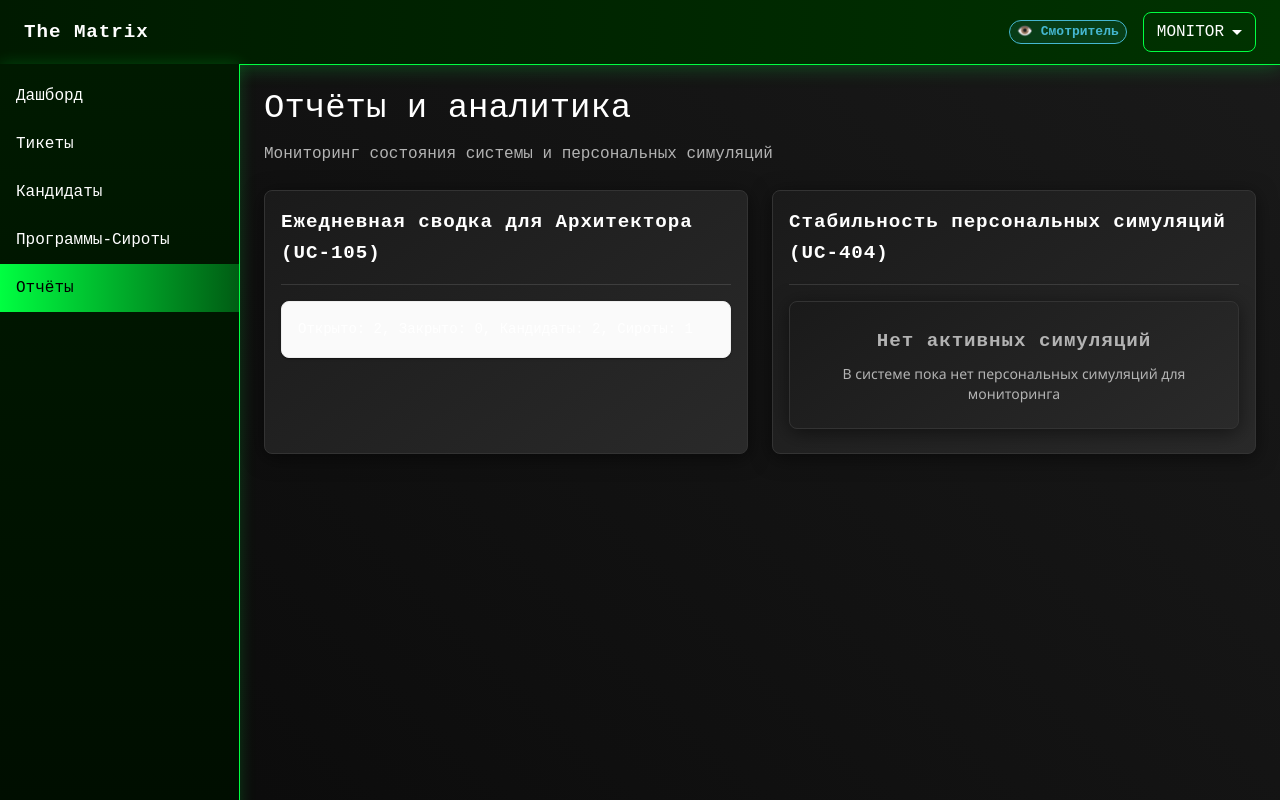
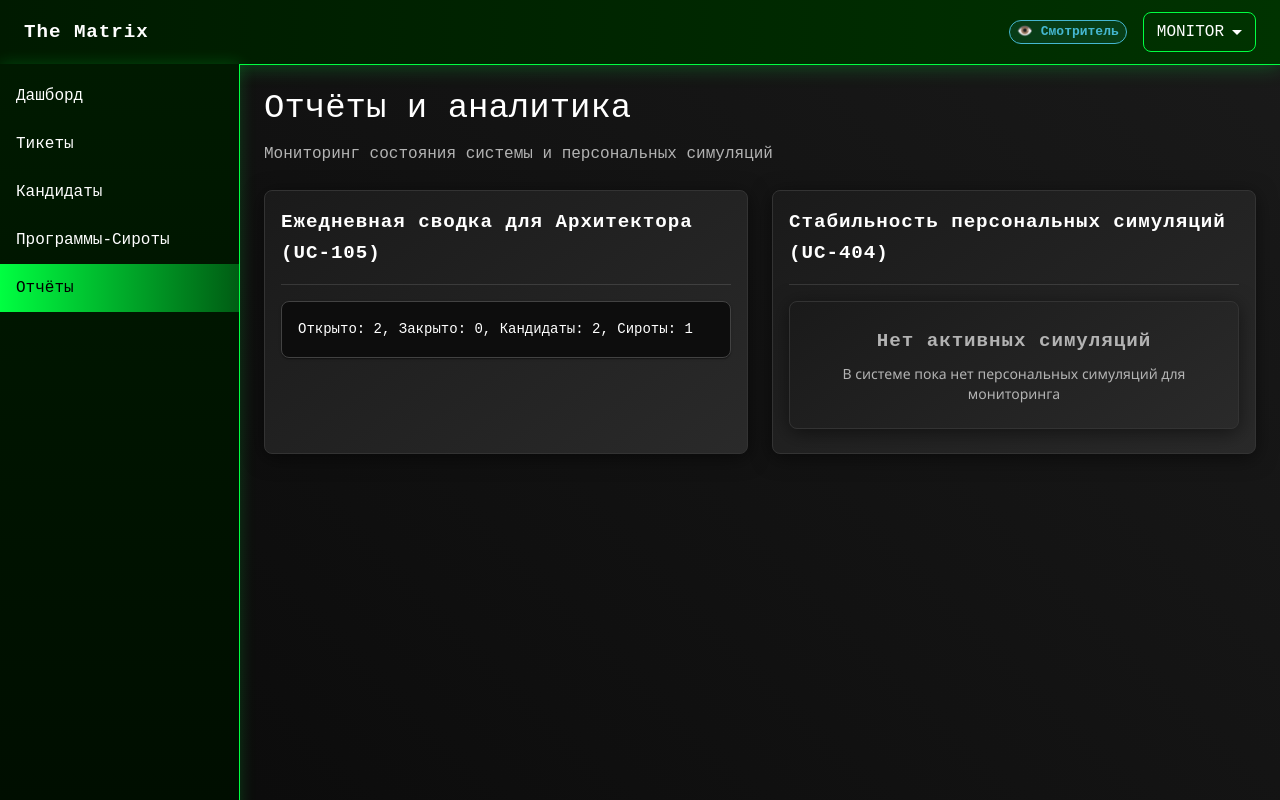
Before and after one commit to ren1kron/ppi_lab4, a React (Vite) app: page /reports in a window 1280 px wide. Built offline with nearby package versions, Linux system fonts and the light colour scheme.

Commit message:
update(disign): make field svodka black

```diff
--- a/src/pages/reports/ReportsPage.tsx
+++ b/src/pages/reports/ReportsPage.tsx
@@ -84,9 +84,9 @@ export default function ReportsPage() {
                 <Paper
                   sx={{
                     p: 2,
-                    backgroundColor: 'grey.50',
+                    backgroundColor: 'black',
                     border: '1px solid',
-                    borderColor: 'grey.200',
+                    borderColor: 'grey.800',
                     borderRadius: 1
                   }}
                 >
@@ -95,7 +95,8 @@ export default function ReportsPage() {
                       whiteSpace: "pre-wrap",
                       fontFamily: 'monospace',
                       fontSize: '0.875rem',
-                      lineHeight: 1.6
+                      lineHeight: 1.6,
+                      color: 'white'
                     }}
                   >
                     {summary}
```
